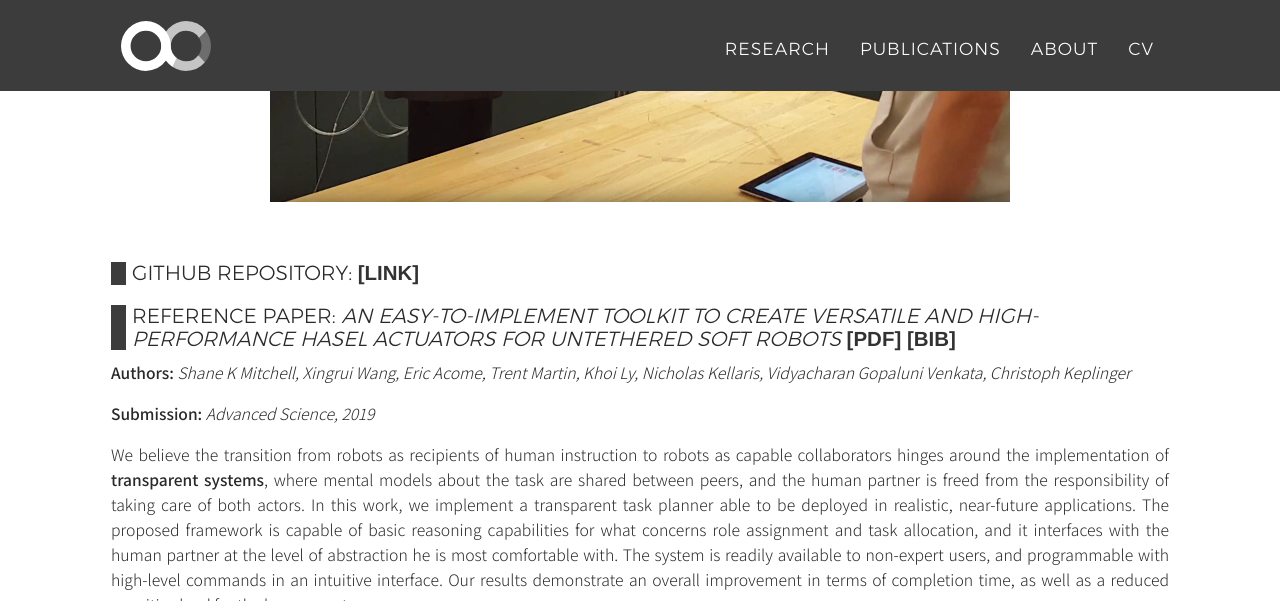
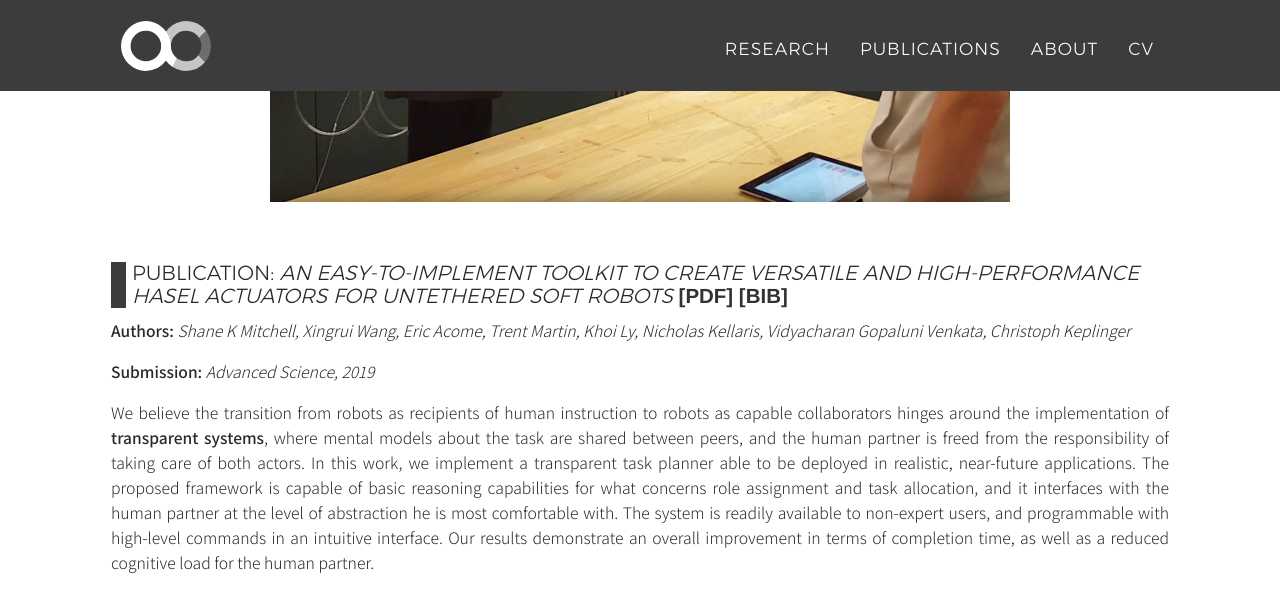
Before and after one commit to KhoiDLy/KhoiDLy.github.io, a Jekyll site: the page built from _posts/research/Embedded power and sensor design/2017-05-01-BaxterRoleAssignment.md, in a window 1280 px wide and 900 px high, scrolled down 710 px, cut to the strip 0-601 px from the top of the window. Built offline with Jekyll 4.4.1, drawn with Linux system fonts in a browser that asks for light colours; nearby versions of some CDN libraries; some web fonts are replaced; some of the changed lines change nothing that is shown.

Commit message:
Changes to reference paper

```diff
--- a/_includes/article.html
+++ b/_includes/article.html
@@ -20,7 +20,7 @@
                 {% endif %}
 
                 {% if page.paper_pdf %}
-                    <h3>Reference paper: <em>{{ page.paper_title }}</em><a class="no-print" href="{{ site.url }}/blob/main/papers/{{ page.paper_pdf }}.pdf" target="_blank"> [PDF]</a><a class="no-print" href="{{ site.url }}/blob/main/papers/{{ page.paper_pdf }}.bib" target="_blank"> [BIB]</a></h3>
+                    <h3>Publication: <em>{{ page.paper_title }}</em><a class="no-print" href="{{ site.url }}/blob/main/papers/{{ page.paper_pdf }}.pdf" target="_blank"> [PDF]</a><a class="no-print" href="{{ site.url }}/blob/main/papers/{{ page.paper_pdf }}.bib" target="_blank"> [BIB]</a></h3>
                 {% endif %}
 
                 {% if page.authors %}
--- a/_posts/research/Embedded power and sensor design/2017-05-01-BaxterRoleAssignment.md
+++ b/_posts/research/Embedded power and sensor design/2017-05-01-BaxterRoleAssignment.md
@@ -1,7 +1,7 @@
 ---
 title: Embedded high voltage power and joystick control of a electro-hydraulic tentacle
-link: https://github.com/scazlab/baxter_collaboration
-link-alt: GitHub repository
+# link: https://github.com/scazlab/baxter_collaboration
+# link-alt: GitHub repository
 img: BaxterRoleAssignment.jpg
 img-thumb: BaxterRoleAssignment_thumb.jpg
 alt: baxter-role-assignment
```
